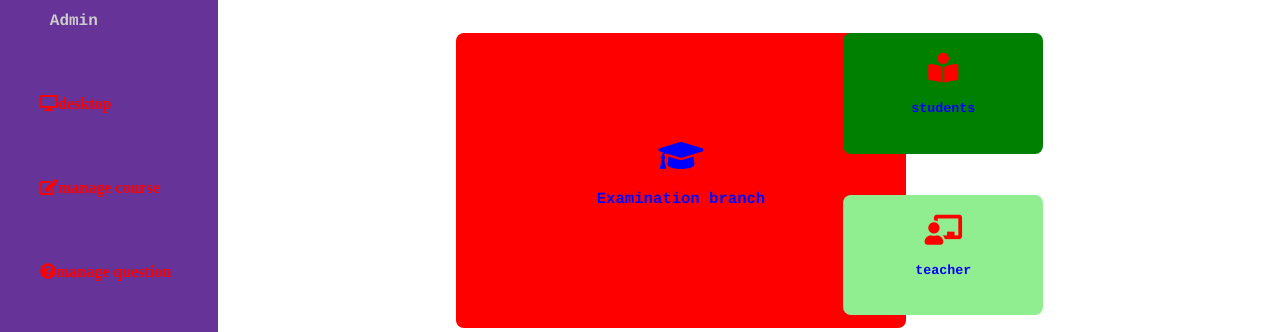
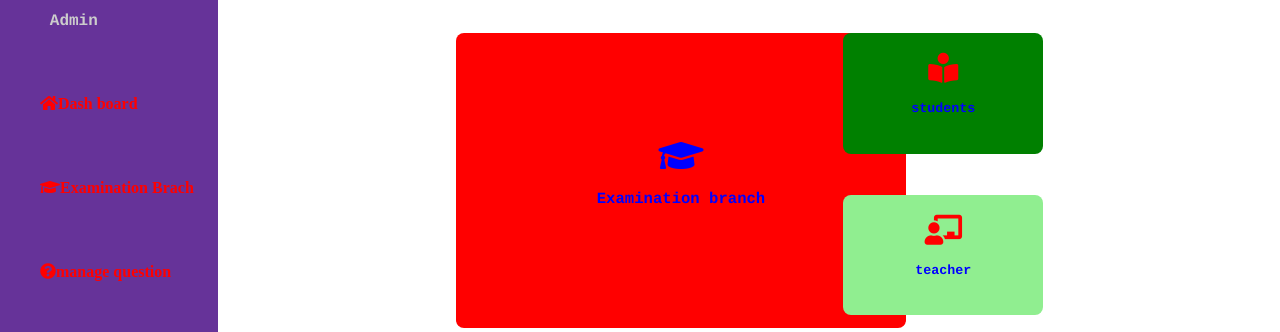
Before and after one commit to bandivamshikrishna/DjangoOnlineExam, a Django app: page /admindashboard/ in a window 1280 px wide. Shown: the part 187-519 px from the top of the page. Run offline with Django 3.2, Linux system fonts and the light colour scheme; some libraries are stand-ins or nearby versions.

Commit message:
adding style to admin page :

```diff
--- a/templates/core/adminbase.html
+++ b/templates/core/adminbase.html
@@ -149,8 +149,12 @@ a:active {
             }
             form{margin-left: 200px;
             margin-top:200px;
-            width: 500;}
-
+            width: 500;
+        }
+            select#membership option{
+                border:none;
+                width:px;
+            }
 
             {% block style %}
             {% endblock style %}
@@ -189,8 +193,8 @@ a:active {
     </center>
 <!--side bar end-->
 
-<a href="#"><i class="fas fa-desktop"><span>desktop</span></i></a>
-<a href="#"><i class="fas fa-edit"><span>manage course</span></i></a>
+<a href="#"><i class="fas fa-home"><span>Dash board</span></i></a>
+<a href="#"><i class="fas fa-graduation-cap">Examination Brach</i></a>
 <a href="#"><i class="fas fa-question-circle"><span>manage question</span></i></a>
 </div>
 
```
